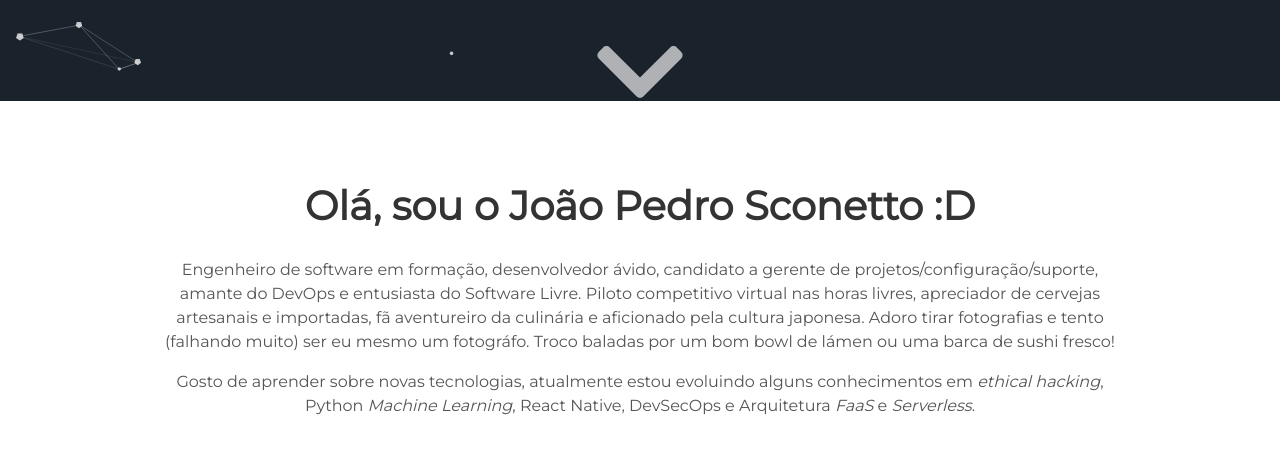
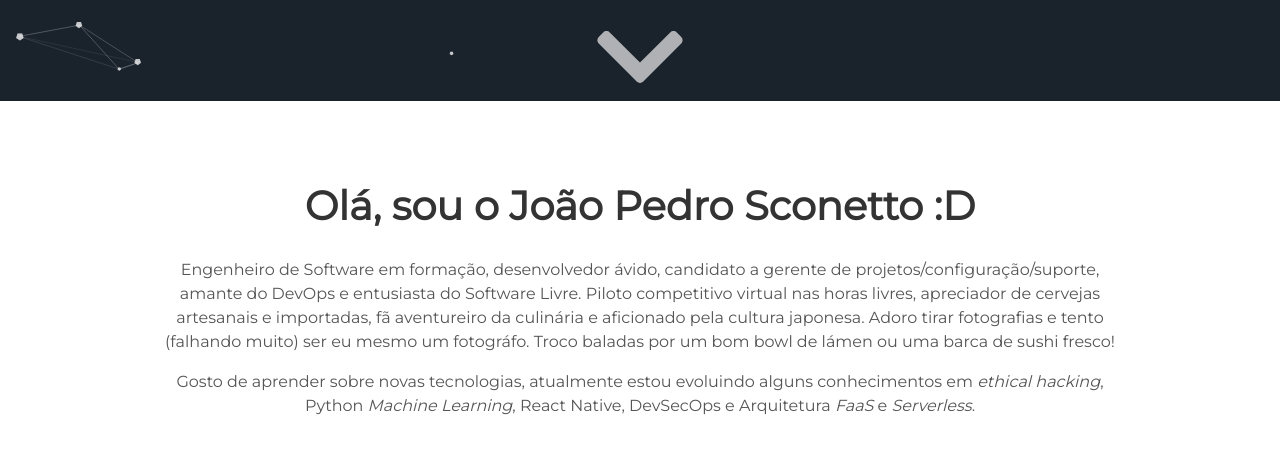
Before and after one commit to sconetto/sconetto.github.io, a Jekyll site: the page built from index.html, in a window 1280 px wide and 900 px high, scrolled down 799 px, cut to the strip 0-454 px from the top of the window. Built offline with Jekyll 4.4.1, drawn with Linux system fonts in a browser that asks for light colours; nearby versions of some CDN libraries.

Commit message:
Minor fixes
Updating git ignore

Fixing typo

Signed-off-by: João Pedro Sconetto <sconetto.joao@gmail.com>

```diff
--- a/_config.yml
+++ b/_config.yml
@@ -7,7 +7,7 @@ description: Um resumo das minhas aventuras, projetos, experiências, hobbies e
 # User settings
 username: João Sconetto
 user_title: Engenheiro de Software
-user_description: Engenheiro de software em formação, desenvolvedor ávido, candidato a gerente de projetos/configuração/suporte, amante do DevOps e entusiasta do Software Livre. Piloto competitivo virtual nas horas livres, apreciador de cervejas artesanais e importadas, fã aventureiro da culinária e aficionado pela cultura japonesa. Adoro tirar fotografias e tento (falhando muito) ser eu mesmo um fotográfo. Troco baladas por um bom bowl de lámen ou uma barca de sushi fresco!
+user_description: Engenheiro de Software em formação, desenvolvedor ávido, candidato a gerente de projetos/configuração/suporte, amante do DevOps e entusiasta do Software Livre. Piloto competitivo virtual nas horas livres, apreciador de cervejas artesanais e importadas, fã aventureiro da culinária e aficionado pela cultura japonesa. Adoro tirar fotografias e tento (falhando muito) ser eu mesmo um fotográfo. Troco baladas por um bom bowl de lámen ou uma barca de sushi fresco!
 user_description_hobbies: Gosto de aprender sobre novas tecnologias, atualmente estou evoluindo alguns conhecimentos em <i>ethical hacking</i>, Python <i>Machine Learning</i>, React Native, DevSecOps e Arquitetura <i>FaaS</i> e <i>Serverless</i>.
 email: sconetto.joao@gmail.com
 twitter_username: sconetto
--- a/_includes/header.html
+++ b/_includes/header.html
@@ -19,5 +19,5 @@
         <a class="link" href="#experience" data-scroll>Experiências</a>
       </div>
   </div>
-  <a class="down" href="#about" data-scroll><i class="icon fa fa-chevron-down" aria-hidden="true"></i></a>
+  <a class="down" href="#about" data-scroll><i style="padding-bottom: 30px;" class="icon fa fa-chevron-down" aria-hidden="true"></i></a>
 </div>
```
Also changed, not shown: 1 other file.
